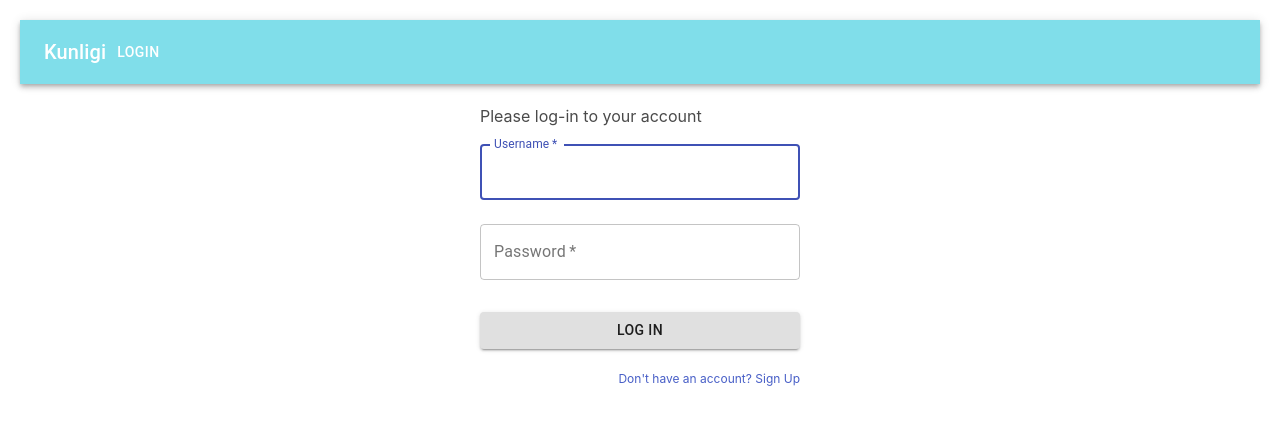
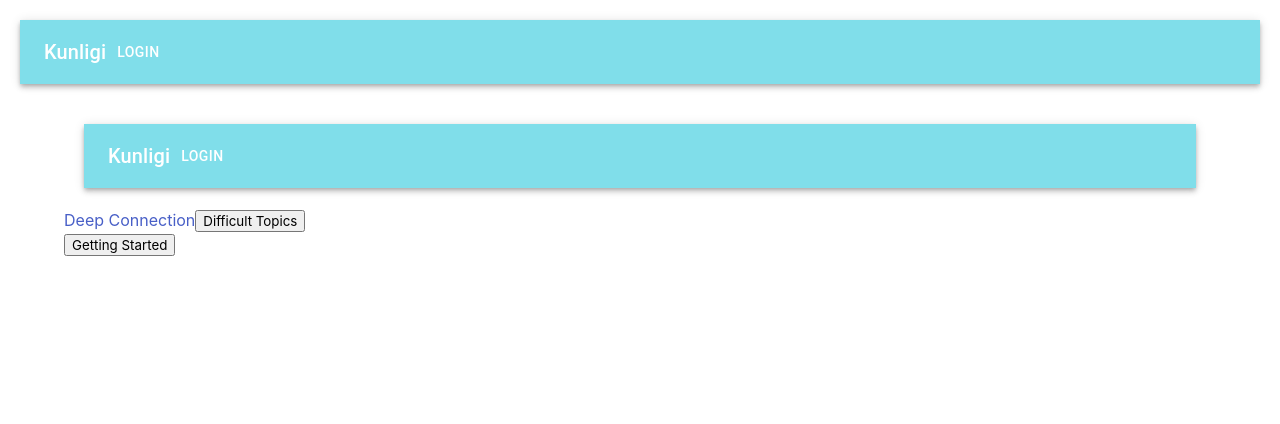
Before and after one commit to KunligiOnline/kunligiconnect, a React (Create React App) app: page /home in a window 1280 px wide. Before the commit this address led to /login. Shown: the top 424 px of the page. Built offline with nearby package versions, Linux system fonts and the light colour scheme.

Commit message:
adding routing from home to loading

```diff
--- a/src/App.tsx
+++ b/src/App.tsx
@@ -19,9 +19,9 @@ function App() {
           <Switch>
             <Route path="/chat" component={Chat}/>
             <Route path="/loading" component={Loading}/>
-            <PrivateRoute path="/home">
+            <Route path="/home">
               <Home/>
-            </PrivateRoute>
+            </Route>
             <Route path="/signup" component={SignUp} />
             <Route path="/" component={LogIn}/>
           </Switch>
--- a/src/components/home/Home.tsx
+++ b/src/components/home/Home.tsx
@@ -1,4 +1,5 @@
 import React from 'react';
+import { Link } from 'react-router-dom';
 import Navbar from '../navigation/Navbar'
 
 const Home: React.FC = () => {
@@ -7,7 +8,7 @@ const Home: React.FC = () => {
             <Navbar/>
             <div>
             <div>
-                <button>Deep Connection</button>
+                <Link to="/loading">Deep Connection</Link>
                 <button>Difficult Topics</button>
             </div>
             <button>Getting Started</button>
--- a/src/components/loading/Loading.tsx
+++ b/src/components/loading/Loading.tsx
@@ -4,7 +4,6 @@ import Navbar from '../navigation/Navbar';
 const Loading: React.FC = () => {
     return (
         <div>
-            <Navbar/>
             <h3>Finding you a match...</h3>
             <p>Please wait, we're pairing you with someone else interested in a deep connection </p>
         </div>
```
